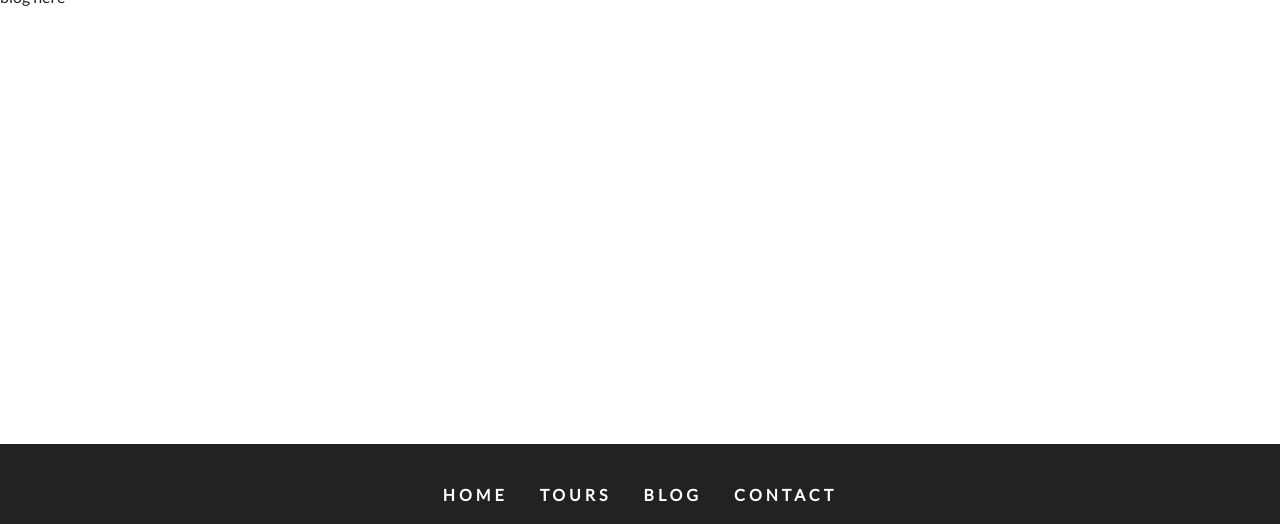
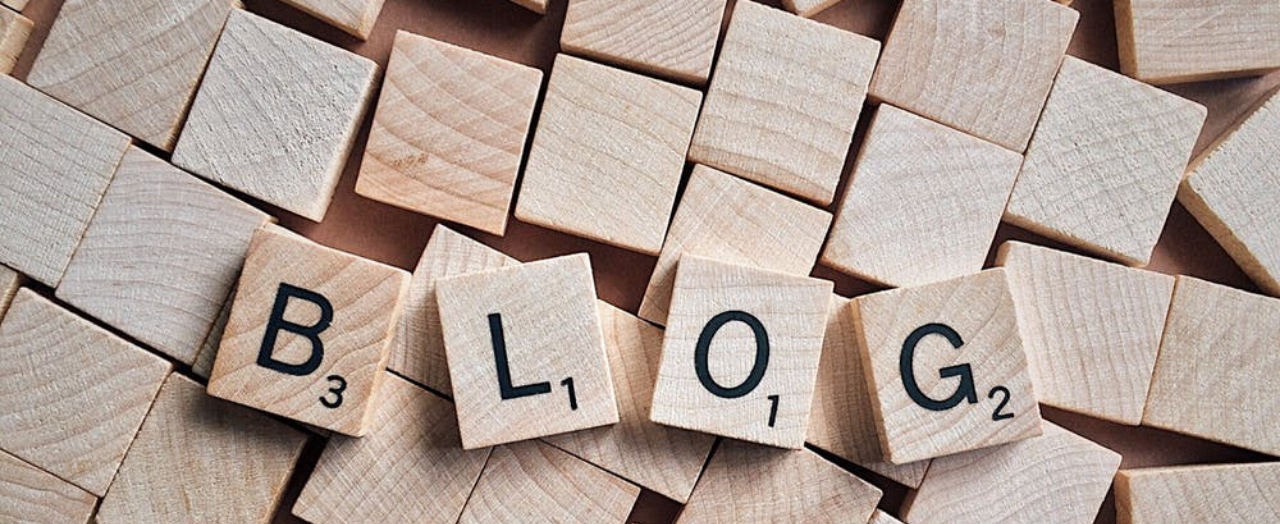
Before and after one commit to snaik2064/explorer-blogs, a Gatsby site: page /blog in a window 1280 px wide. Shown: the part 161-685 px from the top of the page. Built offline with nearby package versions, Linux system fonts and the light colour scheme; Gatsby itself is replaced by a stand-in of ours.

Commit message:
All background images optimized  with gatsby-background-image plugin.

```diff
--- a/package.json
+++ b/package.json
@@ -15,6 +15,7 @@
   "dependencies": {
     "babel-plugin-styled-components": "^1.10.6",
     "gatsby": "^2.16.1",
+    "gatsby-background-image": "^0.8.15",
     "gatsby-image": "^2.2.30",
     "gatsby-plugin-sass": "^2.1.20",
     "gatsby-plugin-sharp": "^2.2.36",
--- /dev/null
+++ b/src/components/StyledHero.js
@@ -0,0 +1,25 @@
+import React from 'react';
+import styled from 'styled-components';
+import BackgroundImage from 'gatsby-background-image';
+
+const StyledHero = ({ img, className, children, home }) => {
+  return (
+    <BackgroundImage className={className} fluid={img} home={home}>
+      {children}
+    </BackgroundImage>
+  );
+};
+
+export default styled(StyledHero)`
+  min-height: ${props => (props.home ? 'calc(100vh - 62px)' : '50vh')};
+  background: ${props =>
+    props.home
+      ? 'linear-gradient(rgba(63, 208, 212, 0.7), rgba(0, 0, 0, 0.7))'
+      : 'none'};
+  background-position: center;
+  background-size: cover;
+  opacity: 1 !important;
+  display: flex;
+  justify-content: center;
+  align-items: center;
+`;
--- a/src/pages/blog.js
+++ b/src/pages/blog.js
@@ -1,8 +1,26 @@
 import React from 'react';
 import Layout from '../components/Layout';
+import StyledHero from '../components/StyledHero';
+import { graphql } from 'gatsby';
 
-const blog = () => {
-  return <Layout>blog here</Layout>;
+const blog = ({ data }) => {
+  return (
+    <Layout>
+      <StyledHero home="true" img={data.blogBcg.childImageSharp.fluid} />
+    </Layout>
+  );
 };
 
 export default blog;
+
+export const query = graphql`
+  query {
+    blogBcg: file(relativePath: { eq: "blogBcg.jpeg" }) {
+      childImageSharp {
+        fluid(quality: 90, maxWidth: 1920) {
+          ...GatsbyImageSharpFluid_withWebp
+        }
+      }
+    }
+  }
+`;
```
Also changed, not shown: src/pages/contact.js (+22 -4 lines), src/pages/index.js (+17 -4 lines), src/pages/tours.js (+22 -1 lines), 1 other file.
